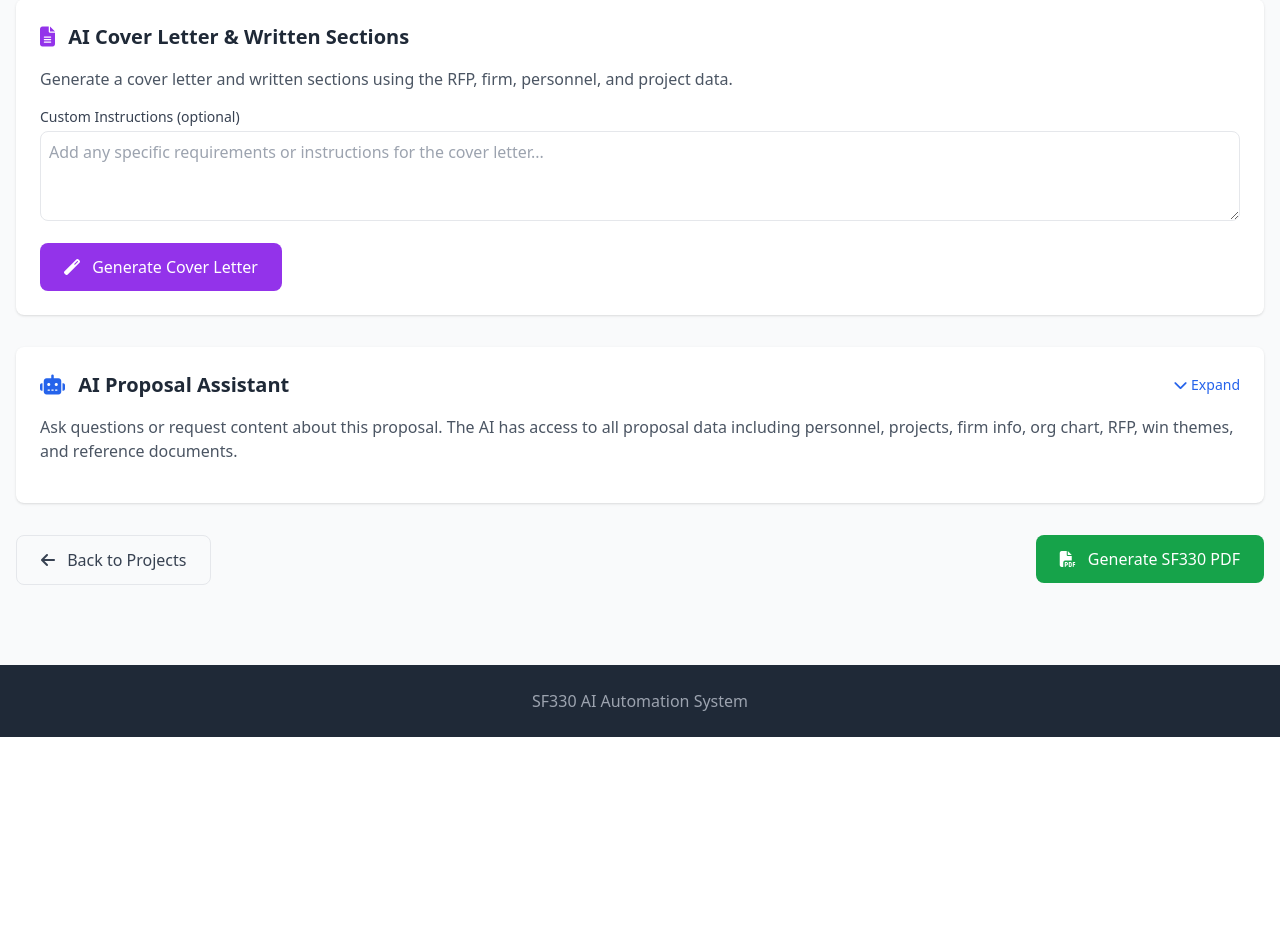
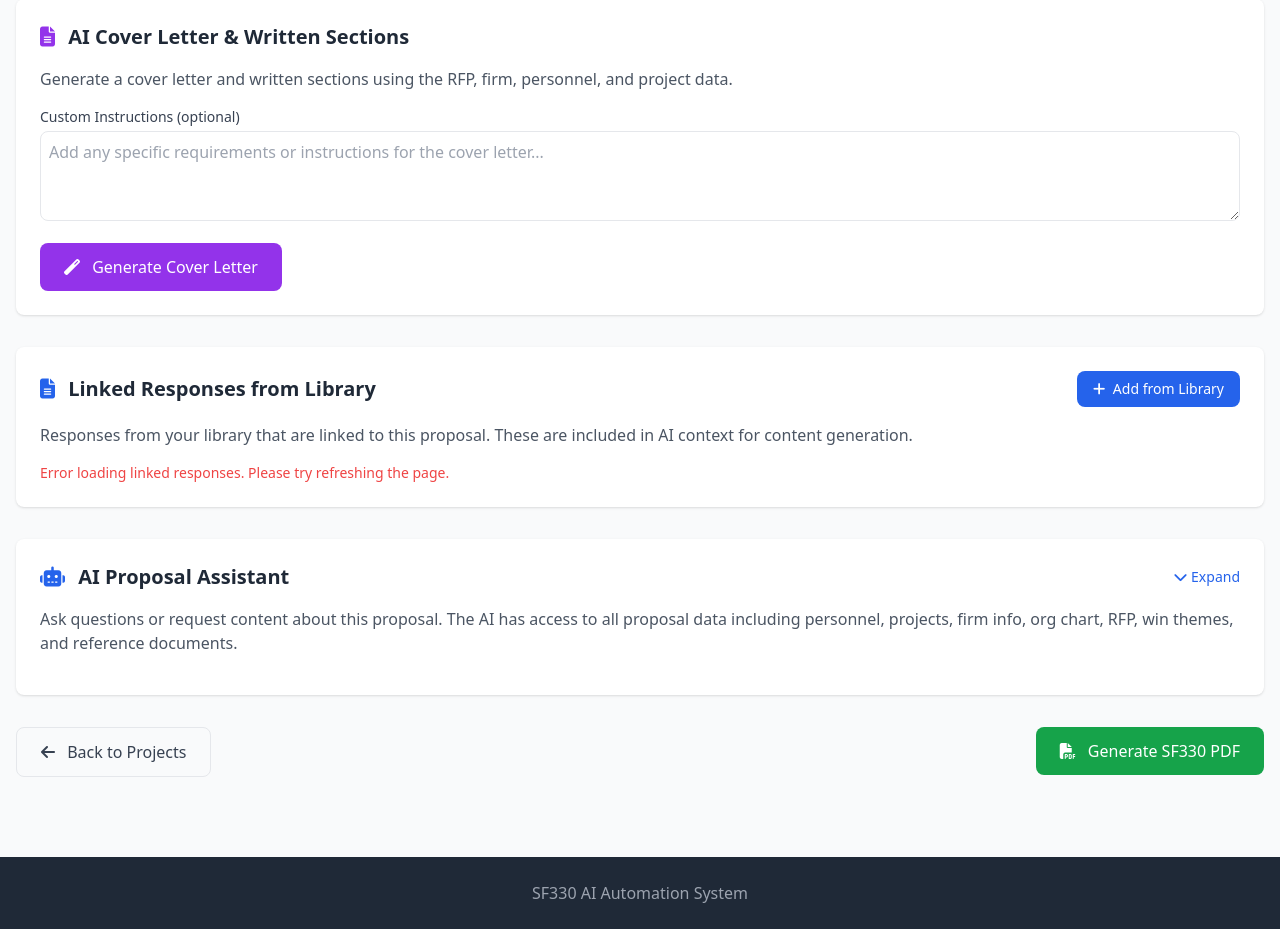
Before and after one commit to mwcraig71/Proposal-Writer, a Flask app: template templates/proposal_wizard_step4.html in a window 1280 px wide. Shown: the part 1064-1993 px from the top of the page. Before the commit the page ends 1801 px from the top, so only its background shows below. Run offline with Flask 3, Linux system fonts and the light colour scheme; the template is opened without the code that fills it, so the values that code supplies are empty; some libraries are stand-ins or nearby versions.

Commit message:
Make linked responses visible on proposal pages
Move the linked responses section to be always visible on the proposal wizard step 4 page, outside of the AI Proposal Assistant collapsible div, and update the HTML structure to accommodate this change.

Replit-Commit-Author: Agent
Replit-Commit-Session-Id: 55cd1e7c-5ec0-4ca7-8051-f308a6aaf44b
Replit-Commit-Checkpoint-Type: full_checkpoint
Replit-Commit-Event-Id: 266649a6-0ea2-433b-a872-1b4d255a1c0b
Replit-Commit-Screenshot-Url: https://storage.googleapis.com/screenshot-production-us-central1/af2874c8-850c-400e-9904-a383accec6ca/55cd1e7c-5ec0-4ca7-8051-f308a6aaf44b/THXpLIl
Replit-Helium-Checkpoint-Created: true

```diff
--- a/templates/proposal_wizard_step4.html
+++ b/templates/proposal_wizard_step4.html
@@ -212,6 +212,22 @@
     {% endif %}
 </div>
 
+<!-- Linked Responses Section (Always Visible) -->
+<div class="bg-white rounded-lg shadow p-6 mb-8">
+    <div class="flex justify-between items-center mb-4">
+        <h2 class="text-xl font-semibold text-gray-800">
+            <i class="fas fa-file-alt text-blue-600 mr-2"></i> Linked Responses from Library
+        </h2>
+        <a href="/responses" class="px-4 py-2 bg-blue-600 text-white rounded-lg hover:bg-blue-700 transition text-sm">
+            <i class="fas fa-plus mr-1"></i> Add from Library
+        </a>
+    </div>
+    <p class="text-gray-600 mb-4">Responses from your library that are linked to this proposal. These are included in AI context for content generation.</p>
+    <div id="linked-responses-list" class="space-y-3">
+        <p class="text-gray-500 text-sm italic">Loading linked responses...</p>
+    </div>
+</div>
+
 <!-- AI Proposal Assistant -->
 <div class="bg-white rounded-lg shadow p-6 mb-8">
     <div class="flex items-center justify-between mb-4">
@@ -251,16 +267,6 @@
             <h4 class="font-medium text-gray-700 mb-3"><i class="fas fa-bookmark mr-2"></i>Saved Responses</h4>
             <div id="saved-responses-list" class="max-h-64 overflow-y-auto">
                 <p class="text-gray-500 text-sm">No saved responses yet.</p>
-            </div>
-        </div>
-
-        <div class="mt-6 pt-4 border-t">
-            <div class="flex justify-between items-center mb-3">
-                <h4 class="font-medium text-gray-700"><i class="fas fa-file-alt mr-2"></i>Linked Responses</h4>
-                <a href="/responses" class="text-sm text-blue-600 hover:text-blue-800">Browse Library</a>
-            </div>
-            <div id="linked-responses-list" class="max-h-64 overflow-y-auto min-h-[50px]">
-                <p class="text-gray-500 text-sm italic">Loading linked responses...</p>
             </div>
         </div>
     </div>
```
